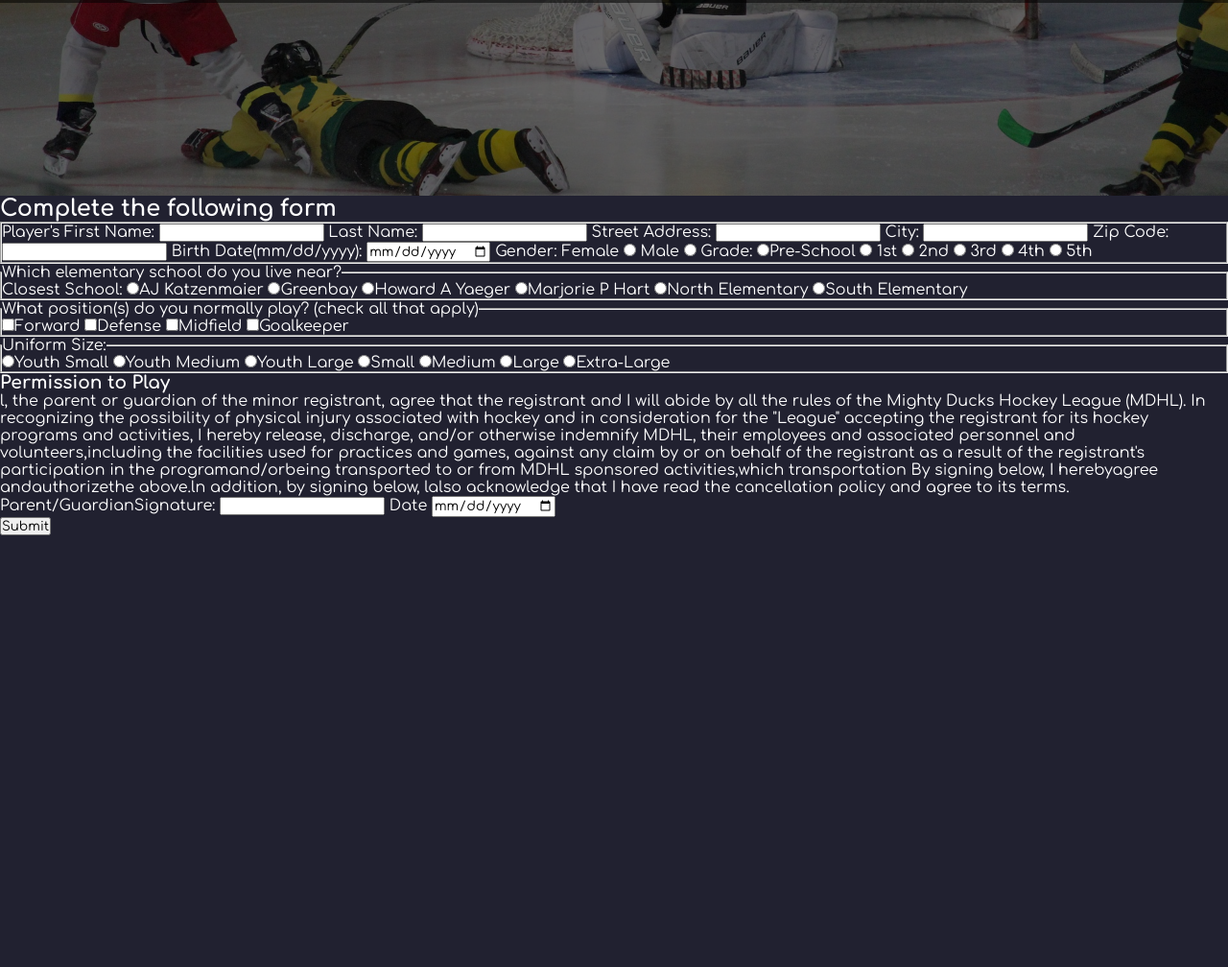
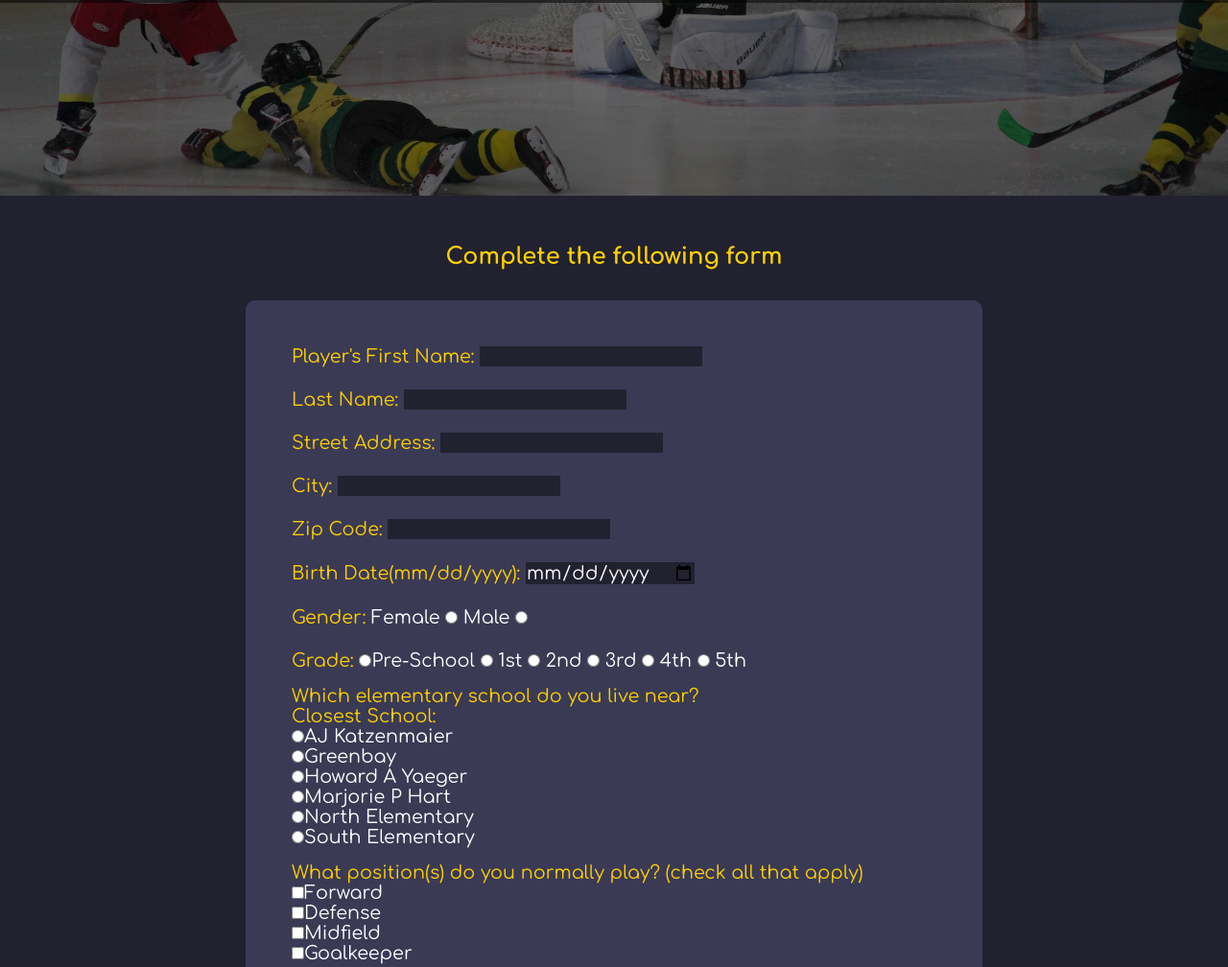
Before and after one commit to ArobioMatias/MDHL_AROBIO, a plain HTML site: page registration.html in a window 1280 px wide. Shown: the part 332-1340 px from the top of the page at 96% size. Before the commit the page ends 890 px from the top, so only its background shows below. Drawn offline with Linux system fonts and the light colour scheme.

Commit message:
dando estilos al formulario de registro

```diff
--- a/assets/css/style.css
+++ b/assets/css/style.css
@@ -229,6 +229,12 @@ body {
     width: 80%;
 }
 
+.rulesInformation-title {
+    color: #ffd000;
+    font-size: 1.5rem;
+    align-self: flex-start;
+}
+
 .rulesInformation-item {
     padding: 50px;
     background-color: #3A3A55;
@@ -267,6 +273,11 @@ ol span {
     justify-content: space-between;
 }
 
+.scheduleContainer-title {
+    color: #ffd000;
+    font-size: 1.5rem;
+}
+
 table {
     background-color: #3A3A55;
     height: 50vh;
@@ -290,7 +301,14 @@ th {
 
 .scheduleInfo {
     width: 45%;
-    height: 50vh;
+}
+
+.scheduleInfo-title {
+    color: #ffd000;
+    font-size: 1.5rem;
+}
+
+.scheduleInfo-text {
     display: flex;
     flex-direction: column;
     gap: 15px;
@@ -298,6 +316,7 @@ th {
     padding: 30px;
     background-color: #3A3A55;
     border-radius: 10px;
+    height: 50vh;
 }
 
 .scheduleInfo span {
@@ -347,3 +366,87 @@ th {
 }
 
 /* Registration */
+
+.form-container {
+    display: flex;
+    flex-direction: column;
+    align-items: center;
+    padding: 50px 0;
+    gap: 2rem;
+}
+
+.form-title {
+    color: #ffd000;
+    font-size: 1.5rem;
+}
+
+.form {
+    width: 60%;
+    display: flex;
+    flex-direction: column;
+    gap: 1rem;
+    font-size: 1.2rem;
+    background-color: #3A3A55;
+    padding: 3rem;
+    border-radius: 10px;
+}
+
+fieldset {
+    border: none;
+}
+
+input {
+    font-size: 1.2rem;
+    background-color: #212130;
+    color: #fff;
+    border: none;
+}
+
+.generalQuestions {
+    display: flex;
+    flex-direction: column;
+    gap: 1.5rem;
+}
+
+.label {
+    color: #ffd000;
+}
+
+.position{
+    display: flex;
+    flex-direction: column;
+}
+
+.elementarySchool {
+    display: flex;
+    flex-direction: column;
+}
+
+.uniformSize {
+    display: flex;
+    flex-direction: column;
+}
+
+.permission-title {
+    color: #ffd000;
+}
+
+.confirmation {
+    display: flex;
+    flex-direction: column;
+    gap: 1rem;
+    margin-top: 1rem;
+}
+
+input[type="submit"]{
+    padding: 1rem;
+    background-color: #ffd000;
+    color: #212130;
+    width: 100px;
+    font-weight: 700;
+}
+
+input[type="submit"]:hover {
+    background-color: #007f5f;
+    color: #ffd000;
+}
--- a/registration.html
+++ b/registration.html
@@ -31,37 +31,39 @@
                 <h2 class="banner-title">Registration Form</h2>
             </div>
         </section>
-        <section class="form">
+        <section class="form-container">
             <h2 class="form-title">Complete the following form</h2>
-            <form action="show_data.html">
-                <fieldset>
-                    <label>Player's First Name:
+            <form class="form" action="show_data.html">
+                <fieldset class="generalQuestions">
+                    <label class="label">Player's First Name:
                         <input name="Fitst_name" type="text">
                     </label>
-                    <label>Last Name:
+                    <label class="label">Last Name:
                         <input name="last_name" type="text">
                     </label>
-                    <label>Street Address:
+                    <label class="label">Street Address:
                         <input name="street_address" type="text">
                     </label>
-                    <label>City:
+                    <label class="label">City:
                         <input name="city" type="text">
                     </label>
-                    <label>Zip Code:
+                    <label class="label">Zip Code:
                         <input name="zip_code" type="number">
                     </label>
-                    <label>Birth Date(mm/dd/yyyy):
+                    <label class="label">Birth Date(mm/dd/yyyy):
                         <input name="birth_date" type="date">
                     </label>
-                    <label>Gender:
+                    <div class="generalQuestions-gender">
+                        <label class="label">Gender:</label>
                         <label>Female
                             <input name="gender" type="radio" value="female">
                         </label>
                         <label>Male
                             <input name="gender" type="radio" value="male">
                         </label>
-                    </label>
-                    <label>Grade:
+                    </div>
+                    <div class="generalQuestions-grade">
+                        <label class="label">Grade:</label>
                         <label>
                             <input name="grade" value="pre-school" type="radio">Pre-School
                         </label>
@@ -80,11 +82,12 @@
                         <label>
                             <input name="grade" value="5" type="radio">
                         </label>5th
-                    </label>
+                    </div>
                 </fieldset>
                 <fieldset>
-                    <legend>Which elementary school do you live near?</legend>
-                    <label>Closest School:</label>
+                    <legend class="label">Which elementary school do you live near?</legend>
+                    <label class="label">Closest School:</label>
+                    <div class="elementarySchool">
                         <label>
                             <input name="closest_school" value="AJ Katzenmaier" type="radio">AJ Katzenmaier
                         </label>
@@ -103,16 +106,19 @@
                         <label>
                             <input name="closest_school" value="South Elementary" type="radio">South Elementary
                         </label>
+                    </div>
                 </fieldset>
                 <fieldset>
-                    <legend>What position(s) do you normally play? (check all that apply)</legend>
+                    <legend class="label">What position(s) do you normally play? (check all that apply)</legend>
+                    <div class="position">
                         <label><input name="position" value="Forward" type="checkbox">Forward</label>
                         <label><input name="position" value="defense" type="checkbox">Defense</label>
                         <label><input name="position" value="midfield" type="checkbox">Midfield</label>
                         <label><input name="position" value="goalkeeper" type="checkbox">Goalkeeper</label>
+                    </div>
                 </fieldset>
                 <fieldset>
-                    <legend>Uniform Size:</legend>
+                    <legend class="label">Uniform Size:</legend>
                     <label><input name="uniform_size" value="YS" type="radio">Youth Small</label>
                     <label><input name="uniform_size" value="YM" type="radio">Youth Medium</label>
                     <label><input name="uniform_size" value="YL" type="radio">Youth Large</label>
@@ -122,15 +128,25 @@
                     <label><input name="uniform_size" value="XL" type="radio">Extra-Large</label>
                 </fieldset>
                 <section>
-                    <h3>Permission to Play</h3>
+                    <h3 class="permission-title">Permission to Play</h3>
                     <p>
-                        l, the parent or guardian of the minor registrant, agree that the registrant and I will abide by all the rules of the Mighty Ducks Hockey League (MDHL). In recognizing the possibility of physical injury associated with hockey and in consideration for the "League" accepting the registrant for its hockey programs and activities, I hereby release, discharge, and/or otherwise indemnify MDHL, their employees and associated personnel and volunteers,including the facilities used for practices and games, against any claim by or on behalf of the registrant as a result of the registrant's participation in the programand/orbeing transported to or from MDHL sponsored activities,which transportation
-                        By signing below, I herebyagree andauthorizethe above.ln addition, by signing below, lalso acknowledge that I have read the cancellation policy and agree to its terms.
+                        l, the parent or guardian of the minor registrant, agree that the registrant and I will abide by
+                        all the rules of the Mighty Ducks Hockey League (MDHL). In recognizing the possibility of
+                        physical injury associated with hockey and in consideration for the "League" accepting the
+                        registrant for its hockey programs and activities, I hereby release, discharge, and/or otherwise
+                        indemnify MDHL, their employees and associated personnel and volunteers,including the facilities
+                        used for practices and games, against any claim by or on behalf of the registrant as a result of
+                        the registrant's participation in the programand/orbeing transported to or from MDHL sponsored
+                        activities,which transportation
+                        By signing below, I herebyagree andauthorizethe above.ln addition, by signing below, lalso
+                        acknowledge that I have read the cancellation policy and agree to its terms.
                     </p>
-                    <label>Parent/GuardianSignature:
+                    <div class="confirmation">
+                        <label class="label">Parent/GuardianSignature:
                             <input name="Parent" type="text"></label>
-                    <label>Date
+                        <label class="label">Date
                             <input name="date" type="date"></label>
+                    </div>
                 </section>
                 <input type="submit">
             </form>
```
Also changed, not shown: game_info.html (+10 -5 lines), rules.html (+1 -0 lines). Lines whose indentation alone changed are shown as unchanged.
